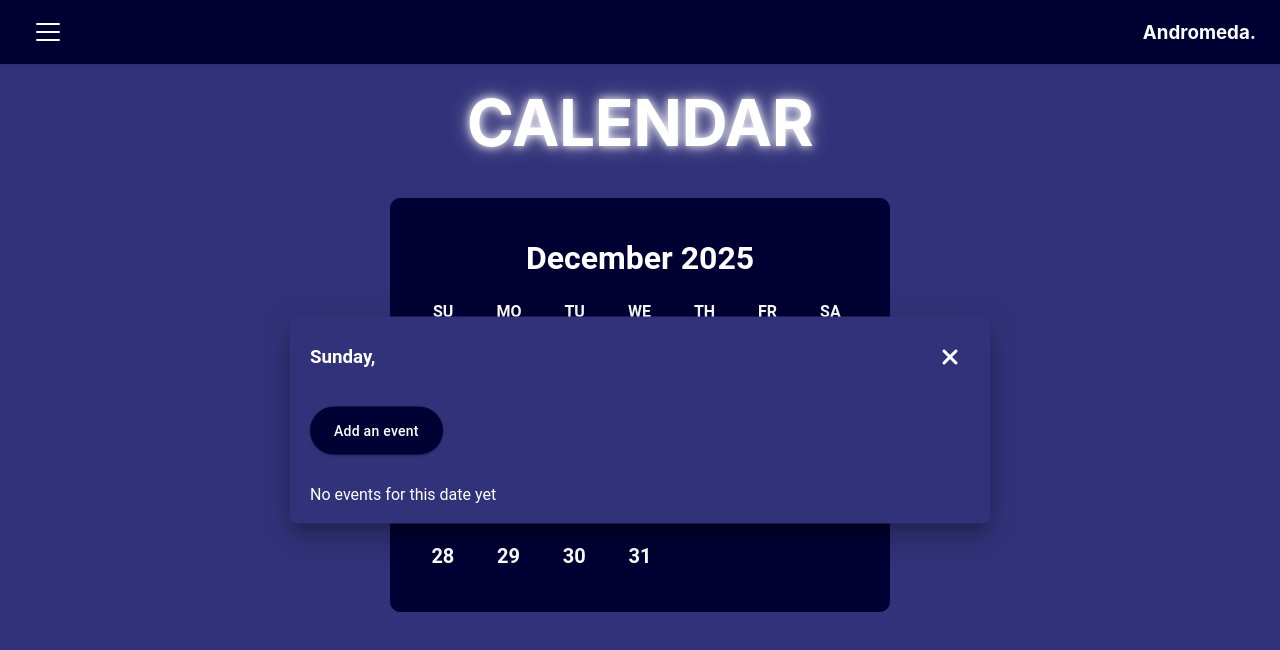
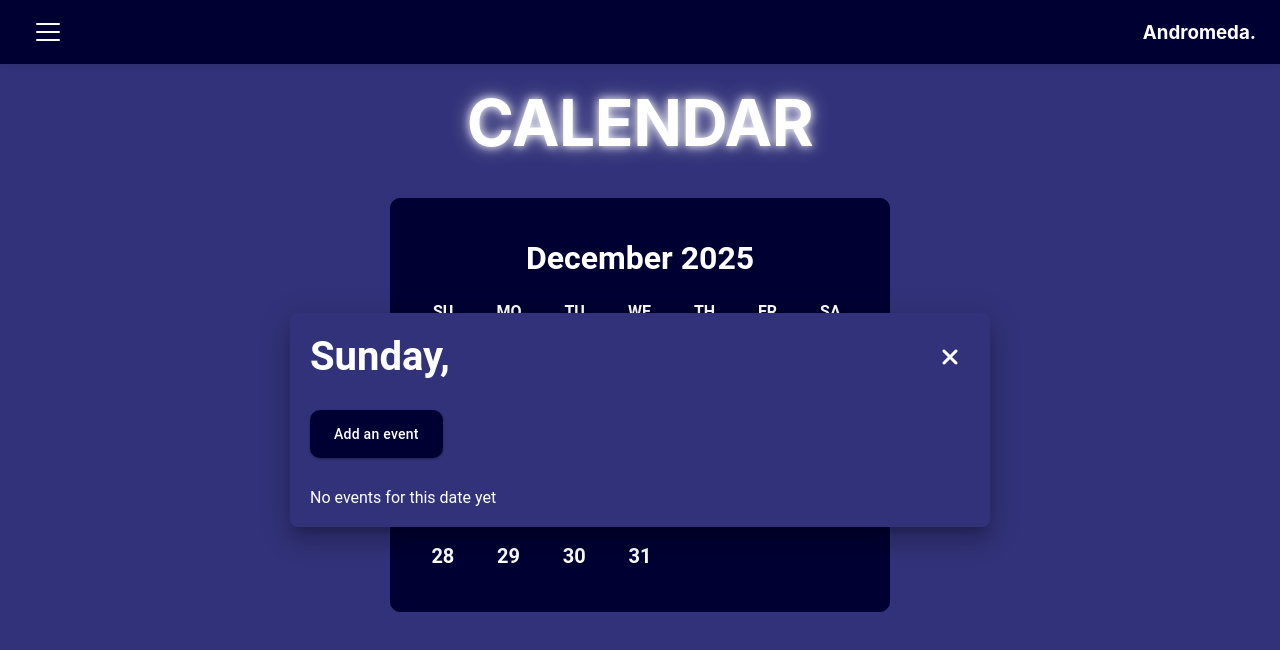
Before and after one commit to abk2191/organiser, a React (Vite) app: page /organiser/calendar in a window 1280 px wide. Both pictures are taken after a click on the element 442 px from the left and 356 px from the top of the page. Shown: the top 650 px of the page. Built offline with nearby package versions, Linux system fonts and the light colour scheme.

Commit message:
Added new features

```diff
--- a/src/Calendar.jsx
+++ b/src/Calendar.jsx
@@ -196,7 +196,7 @@ function Calendar() {
             className="event-viewer"
           >
             <div className="event-header">
-              <h3 style={{ color: "white" }}>
+              <h3 style={{ color: "white", fontSize: "40px" }}>
                 {day}, {selectedDate}
               </h3>
               <button className="cls-nt-btn" onClick={closeEventViewer}>
--- a/src/index.css
+++ b/src/index.css
@@ -365,7 +365,7 @@ html {
   border: none;
   color: white;
   font-size: 14px;
-  border-radius: 24px;
+  border-radius: 10px;
   font-weight: 500;
   letter-spacing: 0.25px;
   cursor: pointer;
```
